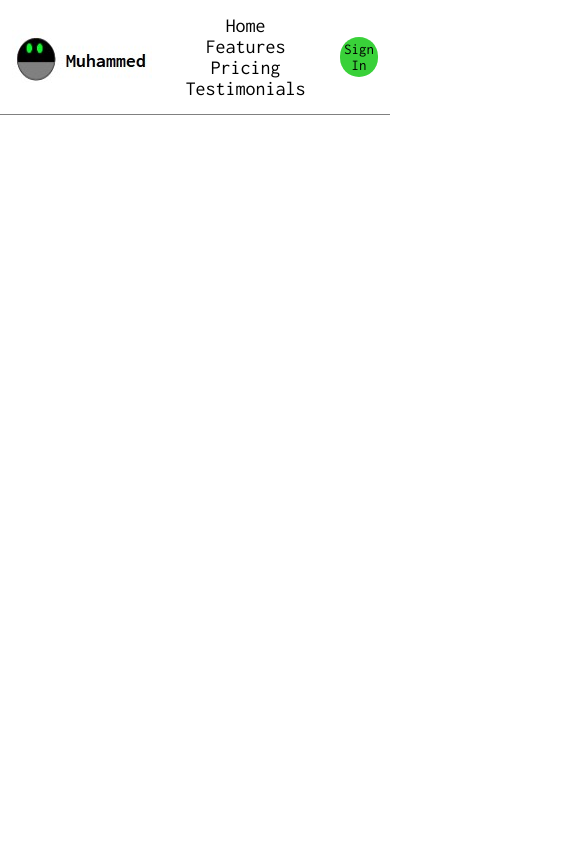
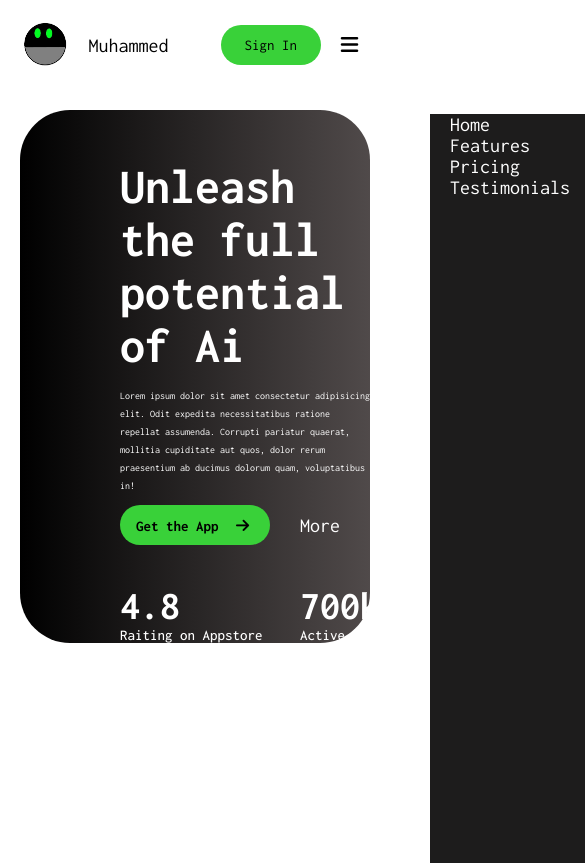
Before and after one commit to Tobiloba5234/project, a plain HTML site: page index.html in a window 390 px wide. Shown: the top 863 px of the page, 585 px wide, since content can reach past the window. Drawn offline with Linux system fonts and the light colour scheme.

Commit message:
just added

```diff
--- a/index.html
+++ b/index.html
@@ -14,9 +14,12 @@
     <!-- headind starts here!!! -->
 
     <header class="header">
+        <div class="logo-cont">
         <a href="#" class="logo">
-            <img src="Screenshot 2024-09-26 225347.jpg" alt="">
+            <img src="logo9-removebg-preview.png" alt="">
         </a>
+        <p class="tagline">Muhammed</p>
+        </div>
             <nav>
                 <ul class="navbar">
                 <li><a href="#home">Home</a></li>
@@ -26,11 +29,46 @@
                 </ul>
             </nav>
 
+            <div class="menu">
             <button class="btn">Sign In</button>
+            <div class="men">
+                <span class="fas fa-bars" id="menu-btn"></span>
+                </div>
+            </div>
 
         </header>
 
 
     <!-- heading ends here!!! -->
+
+        <div class="box-container">
+            <div class="content">
+                <h3>Unleash the full <br> potential of Ai</h3>
+                <p>Lorem ipsum dolor sit amet consectetur adipisicing elit. Odit expedita necessitatibus ratione repellat assumenda. Corrupti pariatur quaerat, mollitia cupiditate aut quos, dolor rerum praesentium ab ducimus dolorum quam, voluptatibus in!</p>
+            </div>
+            <div class="bot">
+                <button class="btn1">Get the App <i class="fas fa-arrow-right"></i></button>
+                <div class="sp">
+                    <span>More</span>
+                    </div>
+                </div>
+                <div class="new">
+                    <div class="nw">
+                    <h2>4.8</h2>
+                    <p>Raiting on Appstore</p>
+                    </div>
+                    <div class="old">
+                        <h3>700k+</h3>
+                        <p>Active users</p>
+                    </div>
+                </div>
+
+                <div class="image">
+
+                </div>
+        </div>
+
+
+     <script src="script.js"></script>
 </body>
 </html>
--- /dev/null
+++ b/script.js
@@ -0,0 +1,5 @@
+let menu = document.querySelector('.navbar');
+
+document.querySelector('#menu-btn').onclick = () =>{
+    menu.classList.toggle('active');
+}
--- a/style.css
+++ b/style.css
@@ -7,7 +7,6 @@
     box-sizing: border-box;
     border: 0; outline: 0;
     text-decoration: none;
-    text-transform: capitalize;
     transition: .2s linear;
 }
 
@@ -41,10 +40,11 @@ html::-webkit-scrollbar-thumb{
     padding: 1.5rem 3%;
     z-index: 1000;
     top: 0; right: 0; left: 0;
-    border-bottom: 1px solid gray;
 
 }
-
+.men{
+    display: none;
+}
 .logo img{
 }
 
@@ -64,7 +64,7 @@ html::-webkit-scrollbar-thumb{
 h3{
     font-size: 2rem;
 }
-button{
+.btn{
     width: 100px;
     height: 40px;
     background-color: rgb(57, 209, 57);
@@ -72,3 +72,176 @@ button{
     font-size: 1.5rem;
     cursor: pointer;
 }
+.logo-cont{
+    display: flex;
+    align-items: center;
+}
+
+.logo-cont img{
+    height: 5rem;
+}
+
+.tagline{
+    margin-left: 10px;
+    font-size: 2rem;
+}
+
+.box-container{
+    background: linear-gradient(to right,black, rgb(80, 74, 74));
+    min-height: 500px;
+    margin: 20px;
+    border-radius: 50px;
+}
+
+.box-container .content{
+    max-width: 51rem;
+    padding: 5rem 0 0 10rem;
+    color: #fff;
+}
+
+.box-container .content h3{
+    font-size: 5rem;
+    padding-bottom: 15px;
+}
+
+.box-container .content p{
+    line-height: 1.8;
+
+}
+
+.box-container .fas{
+    margin: 10px;
+
+}
+
+.bot{
+    display: flex;
+    align-items: center;
+}
+
+.bot .btn1{
+    margin-top: 10px;
+    margin-right: 30px;
+    margin-left: 100px;
+    background-color: rgb(57, 209, 57);
+    border-radius: 25px;
+    width: 150px;
+    height: 4rem;
+    padding-left: 5px;
+    font-size: 1.5rem;
+    font-weight: bolder;
+
+}
+
+.bot .sp{
+    margin-top: 10px;
+    color: #fff;
+    font-size: 2rem;
+
+}
+
+.new{
+    color: #fff;
+    display: flex;
+    align-items: center;
+    margin-left: 100px;
+    margin-top: 40px;
+}
+
+.new h2{
+    margin-right: 120px;
+    font-size: 4rem;
+}
+
+.new h3{
+    margin-top: px;
+    font-size: 4rem;
+}
+
+
+.new p{
+    color: #fff;
+    font-size: 1.5rem;
+    font-weight: 500;
+}
+
+
+.image img{
+    margin-top: -5rem;
+    display: flex;
+    align-items: center;
+    justify-content: center;
+    right: 30px;
+    text-align: center;
+    margin-left: 100rem;
+}
+
+
+
+
+
+
+
+
+
+
+
+
+
+
+
+
+
+
+
+
+
+
+
+
+
+
+
+@media (max-width: 768px){
+
+    .header .navbar.active{
+        right: 0;
+    }
+
+    .header .navbar{
+        position: absolute;
+        top: 13.5%; right: -100%;
+        background: rgba(29, 28, 28, 10);
+        height: calc(100vh - 9.5rem);
+        width: 35rem;
+
+    }
+    .header .navbar li{
+        display: flex;
+        align-items: center;
+    }
+    .header .navbar li a{
+        color: #fff;
+    }
+    .header .menu{
+        gap: rem;
+    }
+    .header .menu span{
+        font-size: 2rem;
+    }
+
+    .header .menu{
+        display: flex;
+        align-items: center;
+    }
+
+    .header .menu .men{
+        margin: 2rem;
+        cursor: pointer;
+    }
+
+.men{
+    display: block;
+}
+
+}
```
Also changed, not shown: girl.png (added), girly-removebg-preview.png (added), girly.jpeg (added).
